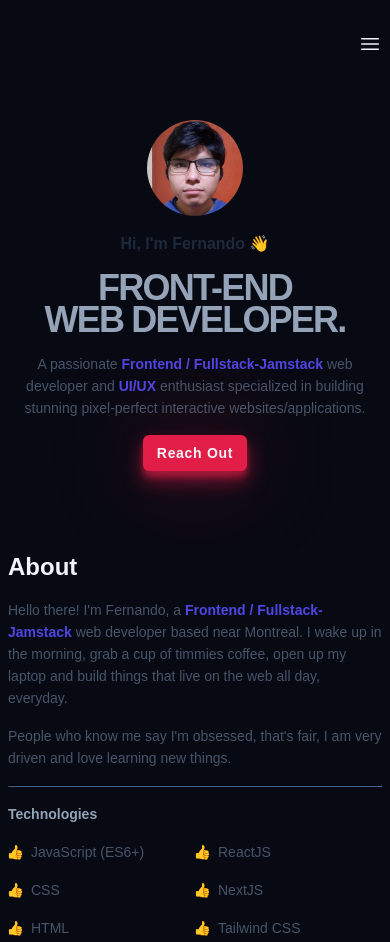
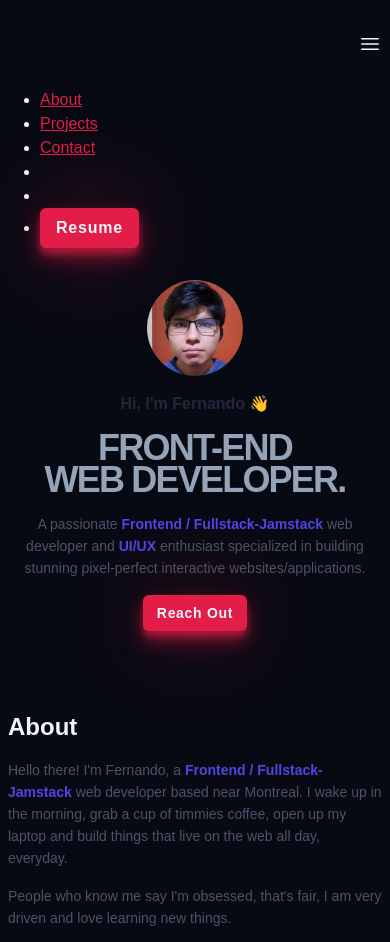
Before and after one commit to Linen220/portfolio-v1, a website built with Vite: page index.html in a window 390 px wide. Shown: the top 942 px of the page. Built offline with nearby package versions, Linux system fonts and the light colour scheme; a web font is replaced by a local one.

Commit message:
feat: add mobile-nav section

```diff
--- a/index.html
+++ b/index.html
@@ -12,7 +12,7 @@
       <nav>
         <ul class="header__menu">
           <li><a class="header__link" href="#about">About</a></li>
-          <li><a class="header__link" href="#featured">Work</a></li>
+          <li><a class="header__link" href="#work">Projects</a></li>
           <li><a class="header__link" href="#contact">Contact</a></li>
           <li class="header__line"></li>
           <li>
@@ -39,6 +39,33 @@
         </button>
       </nav>
     </header>
+    <!-- Mobile Navigation -->
+    <div class="mobile-nav">
+      <nav>
+        <ul class="mobile-nav__menu">
+          <li><a href="#about" class="mobile-nav__link">About</a></li>
+          <li><a href="#work" class="mobile-nav__link">Projects</a></li>
+          <li><a href="#contact" class="mobile-nav__link">Contact</a></li>
+          <li class="mobile-nav__link-line">
+          </li>
+          <li>
+            <button class="mobile-nav__sun">
+              <svg
+                xmlns="http://www.w3.org/2000/svg"
+                viewBox="0 0 24 24"
+                fill="currentColor"
+              >
+                <path fill-rule="evenodd" d="M3 6.75A.75.75 0 0 1 3.75 6h16.5a.75.75 0 0 1 0 1.5H3.75A.75.75 0 0 1 3 6.75ZM3 12a.75.75 0 0 1 .75-.75h16.5a.75.75 0 0 1 0 1.5H3.75A.75.75 0 0 1 3 12Zm0 5.25a.75.75 0 0 1 .75-.75h16.5a.75.75 0 0 1 0 1.5H3.75a.75.75 0 0 1-.75-.75Z" clip-rule="evenodd" />
+              </svg>
+            </button>
+          </li>
+          <li>
+            <a class="mobile-nav__btn btn" href="#">Resume</a>
+          </li>
+        </ul>
+      </nav>
+    </div>
+    <!-- End of Mobile Navigation -->
     <main>
       <section class="hero container">
         <img class="hero__img" src="./public/photo.jpeg" alt="Profile picture">
@@ -47,7 +74,7 @@
         <p class="hero__description">A passionate <strong>Frontend / Fullstack-Jamstack </strong> web developer and <strong>UI/UX</strong> enthusiast specialized in building stunning pixel-perfect interactive websites/applications.</p>
         <a class="hero__btn btn" href="#">Reach out</a>
       </section>
-      <section class="about container section" >
+      <section id="about" class="about container section" >
         <div class="about__content">
           <h2 class="about__title">About</h2>
           <p class="about__description">Hello there! I'm Fernando, a <strong>Frontend / Fullstack-Jamstack</strong> web developer based near Montreal. I wake up in the morning, grab a cup of timmies coffee, open up my laptop and build things that live on the web all day, everyday.</p>
@@ -72,7 +99,7 @@
           <img class="about__img" src="./photo.jpeg" alt="Profile picture">
         </div>
       </section>
-      <section class="work container section">
+      <section id="work" class="work container section">
         <h2 class="work__title">Projects</h2>
         <p class="work__description">Mollit pariatur tempor nisi dolor non consequat magna cupidatat reprehenderit. Aliquip excepteur ullamco aliquip magna est et commodo deserunt ipsum.</p>
         <div class="work__container">
@@ -101,7 +128,7 @@
         </div>
 
       </section>
-      <section class="contact container section" >
+      <section id="contact" class="contact container section" >
         <h2 class="contact__title">Get In Contact</h2>
         <p class="contact__description">Whether you are starting a project, have business inquiries or just want to say hi, my inbox is always open so feel free to reach out and I will get back to you as soon as possible.</p>
         <a class="contact__btppn btn" href="mailto:fernandorondon2009@hotmail.com" target="_blank">React out</a>
--- a/src/main.js
+++ b/src/main.js
@@ -6,4 +6,5 @@
 import '../styles/components/work.css';
 import '../styles/components/contact.css';
 import '../styles/components/footer.css';
+import '../styles/components/mobile-nav.css';
 import '../styles/utils.css';
--- /dev/null
+++ b/styles/components/mobile-nav.css
@@ -0,0 +1 @@
+/* Min 2:17:25 */
```
